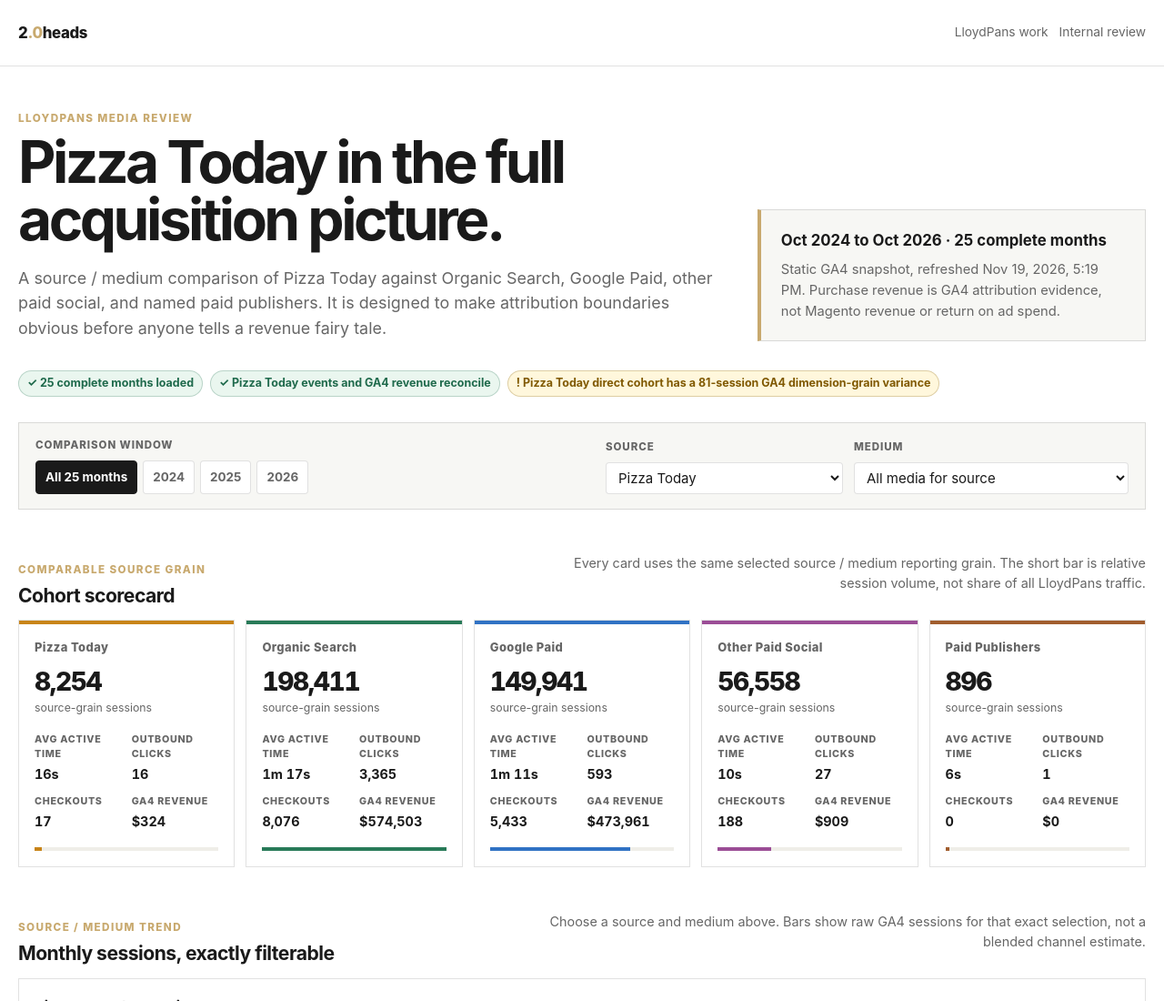
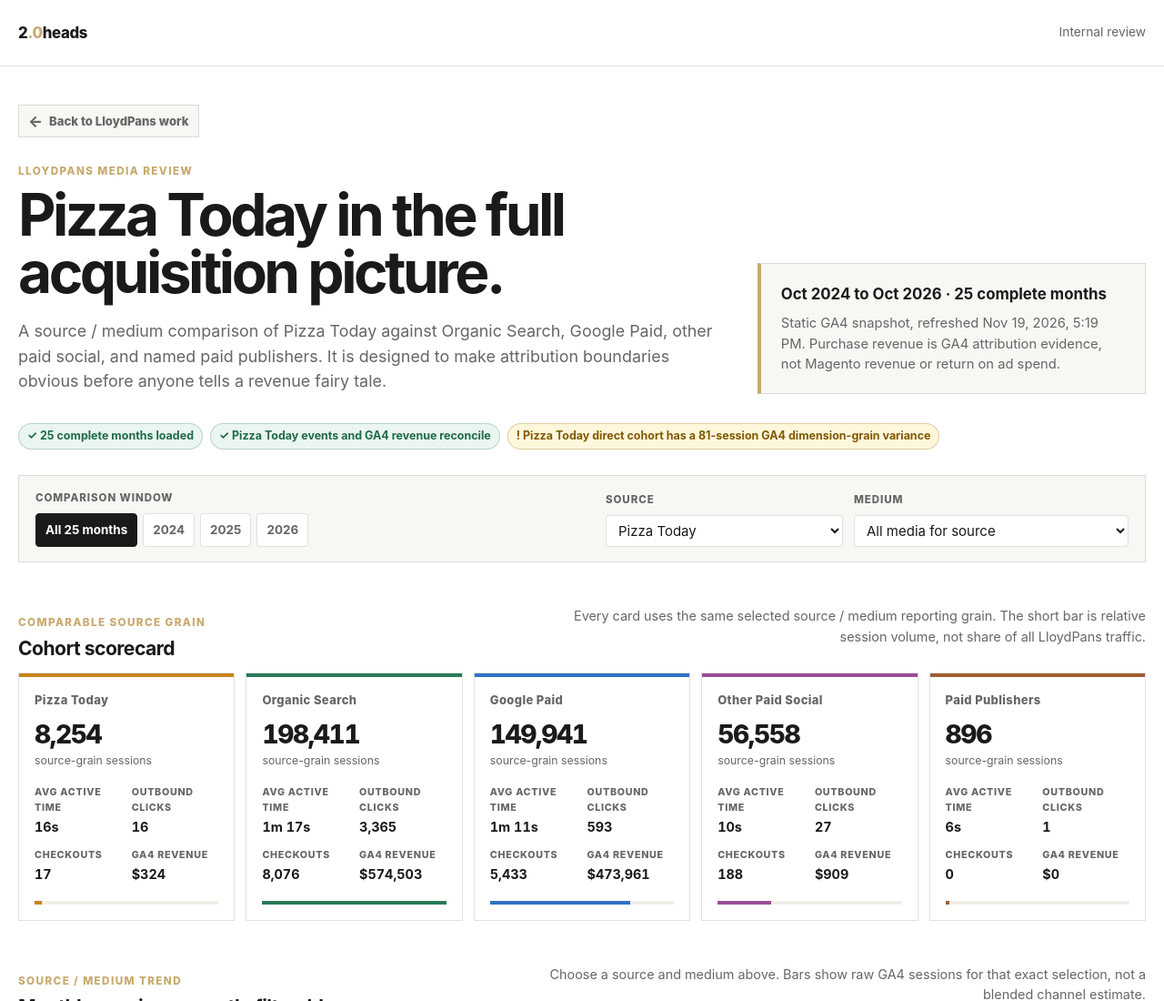
Before and after one commit to ndshiba/2heads-site, a plain HTML site: page LP/index.html in a window 1280 px wide. Shown: the top 1100 px of the page at 91% size. Drawn offline with Linux system fonts and the light colour scheme.

Commit message:
Link Pizza Today dashboard from LloydPans hub

```diff
--- a/LP/index.html
+++ b/LP/index.html
@@ -74,6 +74,21 @@
     }
     .nav-link { text-decoration: none; }
     .nav-link:hover { color: var(--ink); }
+    .breadcrumb {
+      display: inline-flex;
+      align-items: center;
+      min-height: 35px;
+      margin: 0 0 22px;
+      padding: 7px 10px;
+      border: 1px solid var(--line);
+      background: var(--panel);
+      color: var(--muted);
+      font-size: 0.82rem;
+      font-weight: 800;
+      text-decoration: none;
+    }
+    .breadcrumb:hover { color: var(--ink); border-color: rgba(26, 26, 26, 0.28); }
+    .breadcrumb span { margin-right: 7px; font-size: 1.05rem; line-height: 1; }
 
     main {
       width: min(1360px, calc(100% - 40px));
@@ -371,11 +386,12 @@
   <header class="site-header">
     <div class="nav">
       <a class="logo" href="/" aria-label="2.0heads home">2<span>.0</span>heads</a>
-      <div class="nav-meta"><a class="nav-link" href="/work/lloydpans/">LloydPans work</a><span>Internal review</span></div>
+      <div class="nav-meta"><span>Internal review</span></div>
     </div>
   </header>
 
   <main>
+    <a class="breadcrumb" href="/work/lloydpans/" aria-label="Back to LloydPans work"><span aria-hidden="true">←</span>Back to LloydPans work</a>
     <div id="app" class="loading" aria-live="polite">Loading attribution snapshot…</div>
   </main>
 
```
Also changed, not shown: work/lloydpans/index.html (+8 -1 lines).
